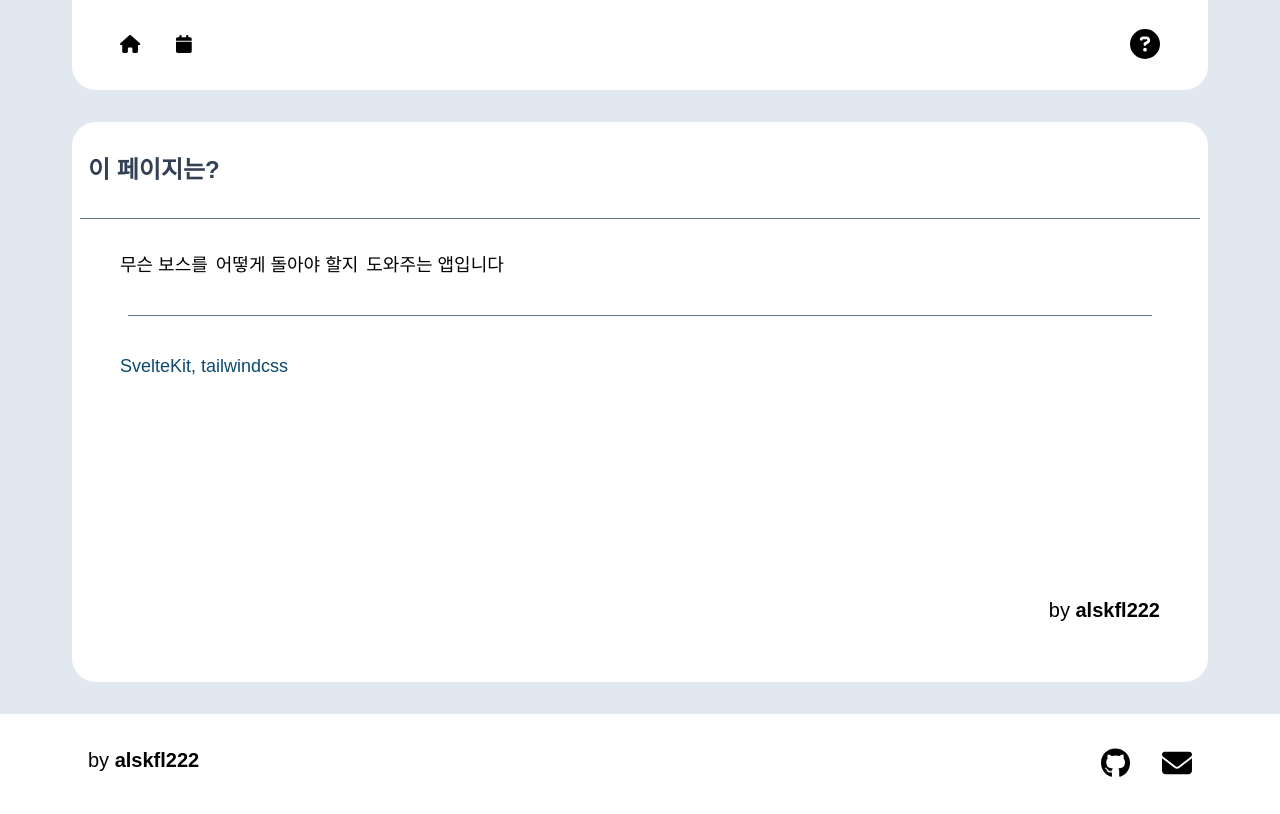
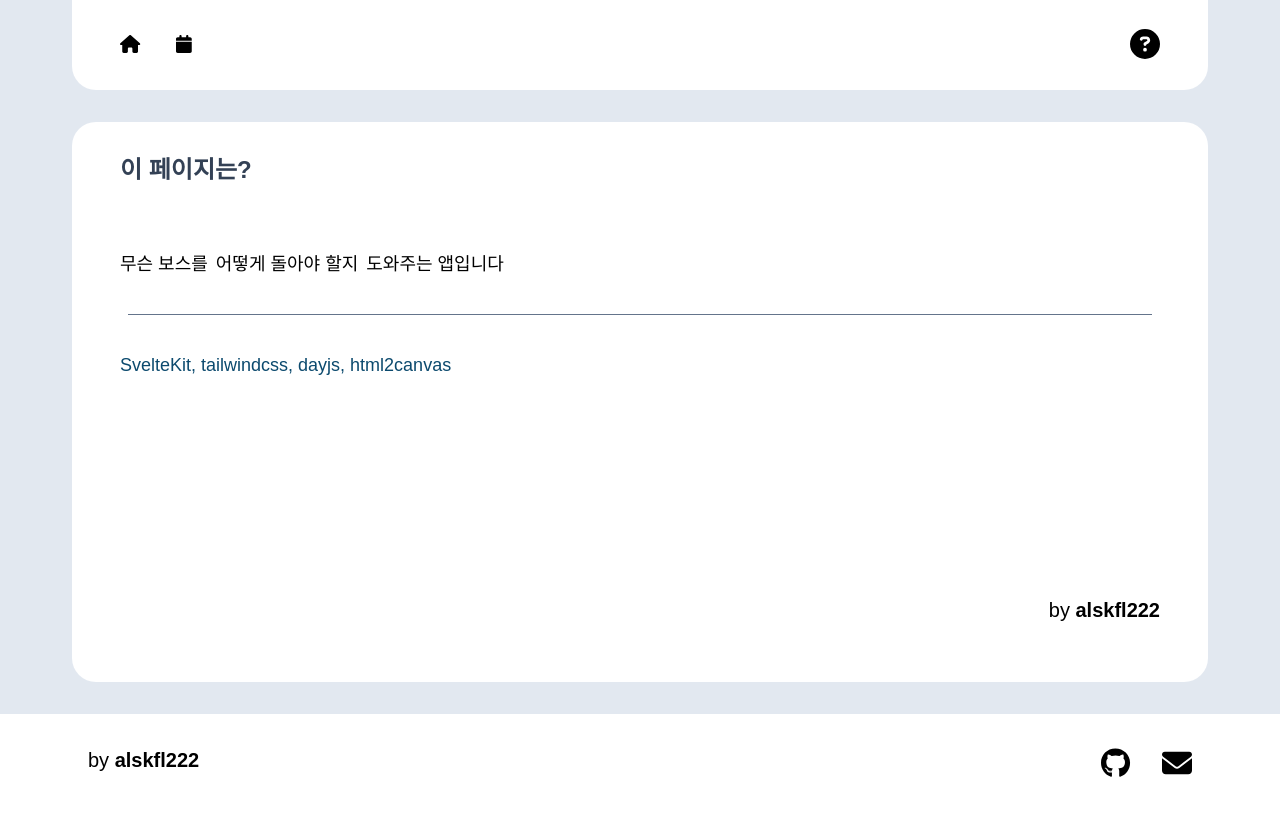
Before and after one commit to alskfl222/practice_svelte, a SvelteKit app: page /about in a window 1280 px wide. Built offline with nearby package versions, Linux system fonts and the light colour scheme.

Commit message:
[ FIX ] : about page

```diff
--- a/src/routes/about/+page.svelte
+++ b/src/routes/about/+page.svelte
@@ -10,8 +10,7 @@
 </svelte:head>
 
 <div class="w-full min-h-[70vh] flex flex-col bg-white rounded-3xl" in:fly>
-	<Title><span class='px-4'>이 페이지는?</span></Title>
-	<Hbar />
+	<Title><span class='px-12'>이 페이지는?</span></Title>
 	<div class="grow px-12 py-8 flex flex-col justify-between">
 		<div class="flex flex-col gap-9 text-lg">
 			<div class="flex flex-col sm:flex-row sm:gap-2">
@@ -20,7 +19,7 @@
 				<p>도와주는 앱입니다</p>
 			</div>
 			<Hbar />
-			<p class="text-sky-900">SvelteKit, tailwindcss</p>
+			<p class="text-sky-900">SvelteKit, tailwindcss, dayjs, html2canvas</p>
 		</div>
 		<div class="w-full h-[80px] flex justify-end gap-12 items-center text-xl">
 			<span>by <strong>alskfl222</strong></span>
```
